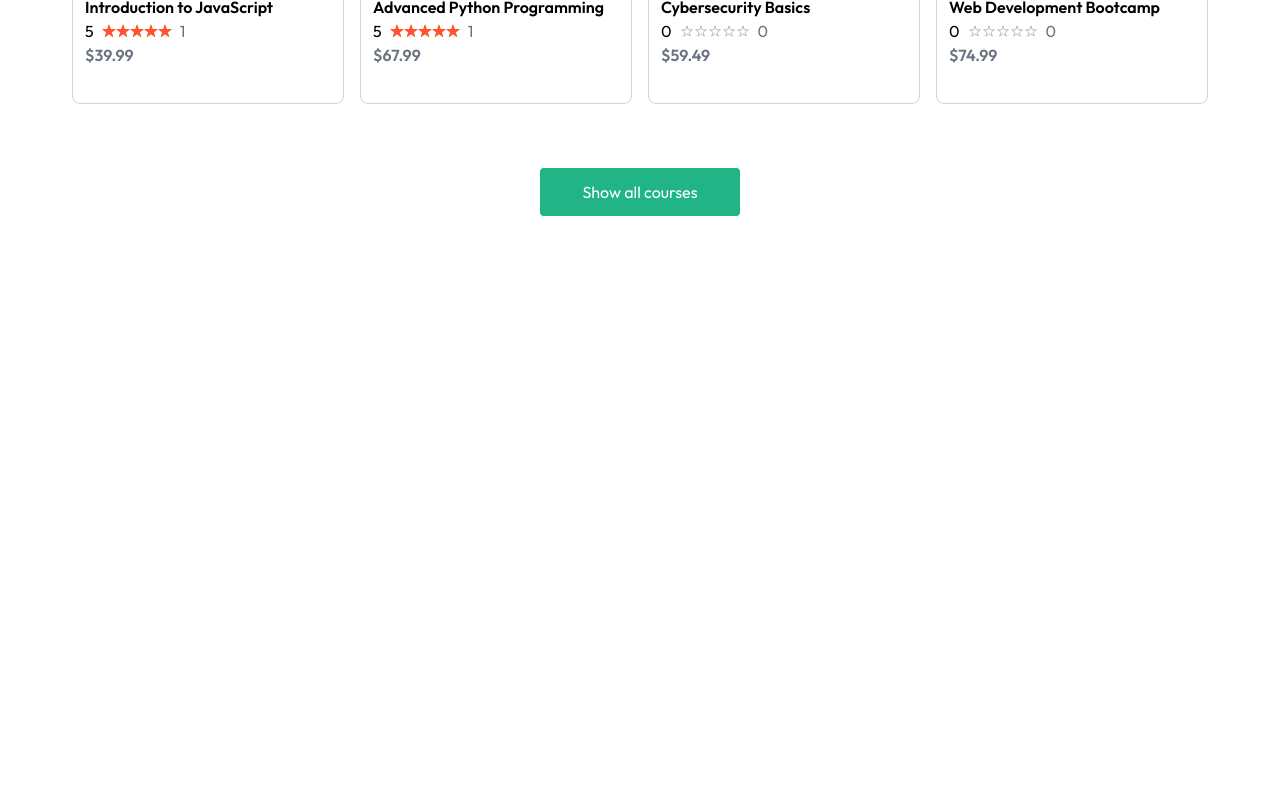
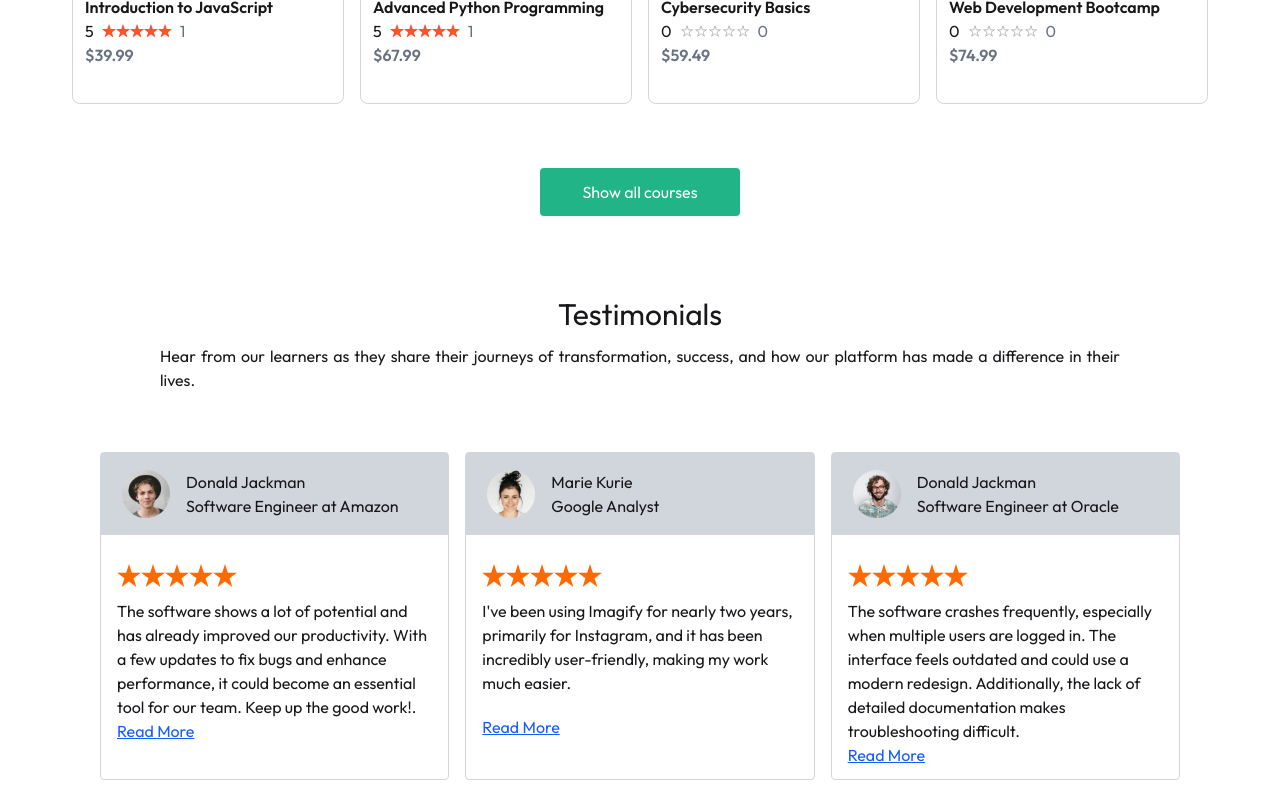
Before and after one commit to Nobleman78/Edu-soft, a React (Vite) app: page / in a window 1280 px wide. Shown: the part 1478-2278 px from the top of the page. Before the commit the page ends 1754 px from the top, so only its background shows below. Built offline with nearby package versions, Linux system fonts and the light colour scheme.

Commit message:
Testimonial Part Completed

```diff
--- a/package.json
+++ b/package.json
@@ -29,6 +29,7 @@
     "@types/react": "^19.0.10",
     "@types/react-dom": "^19.0.4",
     "@vitejs/plugin-react": "^4.3.4",
+    "daisyui": "^5.0.9",
     "eslint": "^9.21.0",
     "eslint-plugin-react-hooks": "^5.1.0",
     "eslint-plugin-react-refresh": "^0.4.19",
--- a/src/App.css
+++ b/src/App.css
@@ -1 +1,2 @@
-@import "tailwindcss"
+@import "tailwindcss";
+@plugin "daisyui";
--- a/src/Pages/Student/Home.jsx
+++ b/src/Pages/Student/Home.jsx
@@ -3,6 +3,7 @@ import Hero from '../../components/Student/Hero';
 import Companies from '../../components/Student/Companies';
 import OurServices from '../../Utility/OurServices';
 import CourseSection from '../../components/Student/CourseSection';
+import Testimonial from '../../components/Student/Testimonial';
 
 
 const Home = () => {
@@ -12,6 +13,7 @@ const Home = () => {
            <Companies/>
            <OurServices/>
            <CourseSection/>
+           <Testimonial/>
 
         </div>
     );
--- a/src/components/Student/CourseSection.jsx
+++ b/src/components/Student/CourseSection.jsx
@@ -22,7 +22,11 @@ const CourseSection = () => {
                         </div>
                 }
             </div>
-            <Link className='flex justify-center mx-auto w-50 bg-[#20B486] text-white px-10 py-3 rounded' to='/course-list' onClick={() =>(setShowCourse(!showcourse))}>Show all courses</Link>
+           <div>
+            {
+                showcourse === true?'': <Link className='flex justify-center mx-auto w-50 bg-[#20B486] text-white px-10 py-3 rounded' to='/course-list' onClick={() => {scrollTo(0, 0);setShowCourse(!showcourse);}}>Show all courses</Link>
+            }
+           </div>
 
         </div>
     );
--- a/src/components/Student/Testimonial.jsx
+++ b/src/components/Student/Testimonial.jsx
@@ -1,9 +1,84 @@
 import React from 'react';
+import { assets } from '../../assets/assets';
 
 const Testimonial = () => {
     return (
-        <div>
-            <h2>Testimonial page</h2>
+        <div className='mt-10'>
+            <h2 className='text-center text-3xl'>Testimonials</h2>
+            <p className='mt-3 text-justify lg:w-[80%] mx-auto'>Hear from our learners as they share their journeys of transformation, success, and how our
+                platform has made a difference in their lives.</p>
+            <div className=' grid grid-cols-1 lg:grid-cols-3 gap-4 mt-15 w-[90%] mx-auto '>
+                <div className='flex flex-col gap-4 rounded border border-gray-300'>
+                    <div className='flex items-center gap-4 py-4 px-5 border bg-gray-300 border-gray-300 '>
+                        <img className='w-12 h-12' src={assets.profile_img} alt="" />
+                        <div className='flex flex-col'>
+                            <h2>Donald Jackman</h2>
+                            <p>Software Engineer at Amazon</p>
+                        </div>
+                    </div>
+                    <div className='px-4 py-3'>
+                        <div className="rating mb-3">
+                            <div className="mask mask-star bg-orange-500" aria-label="1 star"></div>
+                            <div className="mask mask-star bg-orange-500" aria-label="2 star"></div>
+                            <div className="mask mask-star bg-orange-500" aria-label="3 star"></div>
+                            <div className="mask mask-star bg-orange-500" aria-label="4 star"></div>
+                            <div className="mask mask-star bg-orange-500" aria-label="5 star" aria-current="true"></div>
+                        </div>
+                        <p>The software shows a lot of potential and has already improved our productivity. With a few updates to fix bugs and enhance performance, it could become an essential tool for our team. Keep up the good work!.</p>
+                        <a className='underline text-blue-600'>Read More</a>
+                    </div>
+                </div>
+                <div className='flex flex-col gap-4 rounded border border-gray-300'>
+                    <div className='flex items-center gap-4 py-4 px-5 border bg-gray-300 border-gray-300 '>
+                        <img className='w-12 h-12' src={assets.profile_img3} alt="" />
+                        <div className='flex flex-col'>
+                            <h2>Marie  Kurie</h2>
+                            <p>Google Analyst</p>
+                        </div>
+                    </div>
+                    <div className='px-4 py-3 '>
+                        <div className="rating mb-3 ">
+                            <div className="mask mask-star bg-orange-500" aria-label="1 star"></div>
+                            <div className="mask mask-star bg-orange-500" aria-label="2 star"></div>
+                            <div className="mask mask-star bg-orange-500" aria-label="3 star"></div>
+                            <div className="mask mask-star bg-orange-500" aria-label="4 star"></div>
+                            <div className="mask mask-star bg-orange-500" aria-label="5 star" aria-current="true"></div>
+                        </div>
+                        <div>
+                            <p className='mb-5'>
+                                I've been using Imagify for nearly two years, primarily for Instagram, and it has been incredibly user-friendly, making my work much easier.
+                            </p>
+                            <a className='underline   text-blue-600'>Read More</a>
+                        </div>
+                    </div>
+                </div>
+                <div className='flex flex-col gap-4 rounded border border-gray-300'>
+                    <div className='flex items-center gap-4 py-4 px-5 border bg-gray-300 border-gray-300 '>
+                        <img className='w-12 h-12' src={assets.profile_img2} alt="" />
+                        <div className='flex flex-col'>
+                            <h2>Donald Jackman</h2>
+                            <p>Software Engineer at Oracle</p>
+                        </div>
+                    </div>
+                    <div className='px-4 py-3'>
+                        <div className="rating mb-3">
+                            <div className="mask mask-star bg-orange-500" aria-label="1 star"></div>
+                            <div className="mask mask-star bg-orange-500" aria-label="2 star"></div>
+                            <div className="mask mask-star bg-orange-500" aria-label="3 star"></div>
+                            <div className="mask mask-star bg-orange-500" aria-label="4 star"></div>
+                            <div className="mask mask-star bg-orange-500" aria-label="5 star" aria-current="true"></div>
+                        </div>
+                        <div>
+                            <p className='flex-grow'>The software crashes frequently, especially when multiple users are logged in. The interface feels outdated and could use a modern redesign. Additionally, the lack of detailed documentation makes troubleshooting difficult.</p>
+                            <a className='underline mt-auto text-blue-600'>Read More</a>
+                        </div>
+                    </div>
+                </div>
+
+
+
+            </div>
+
         </div>
     );
 };
```
Also changed, not shown: 1 other file (tests, documents, lock files or other folders).
